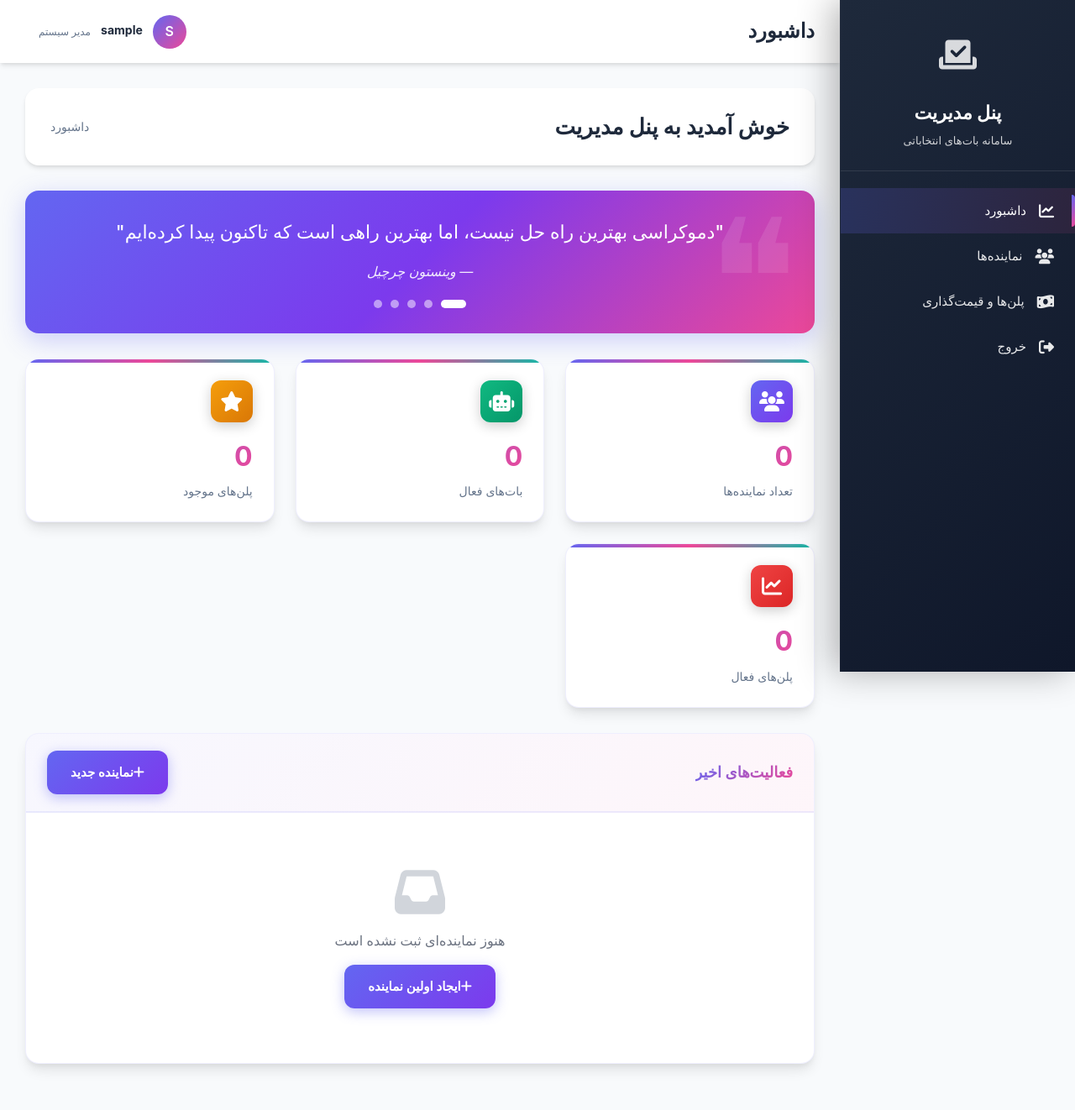
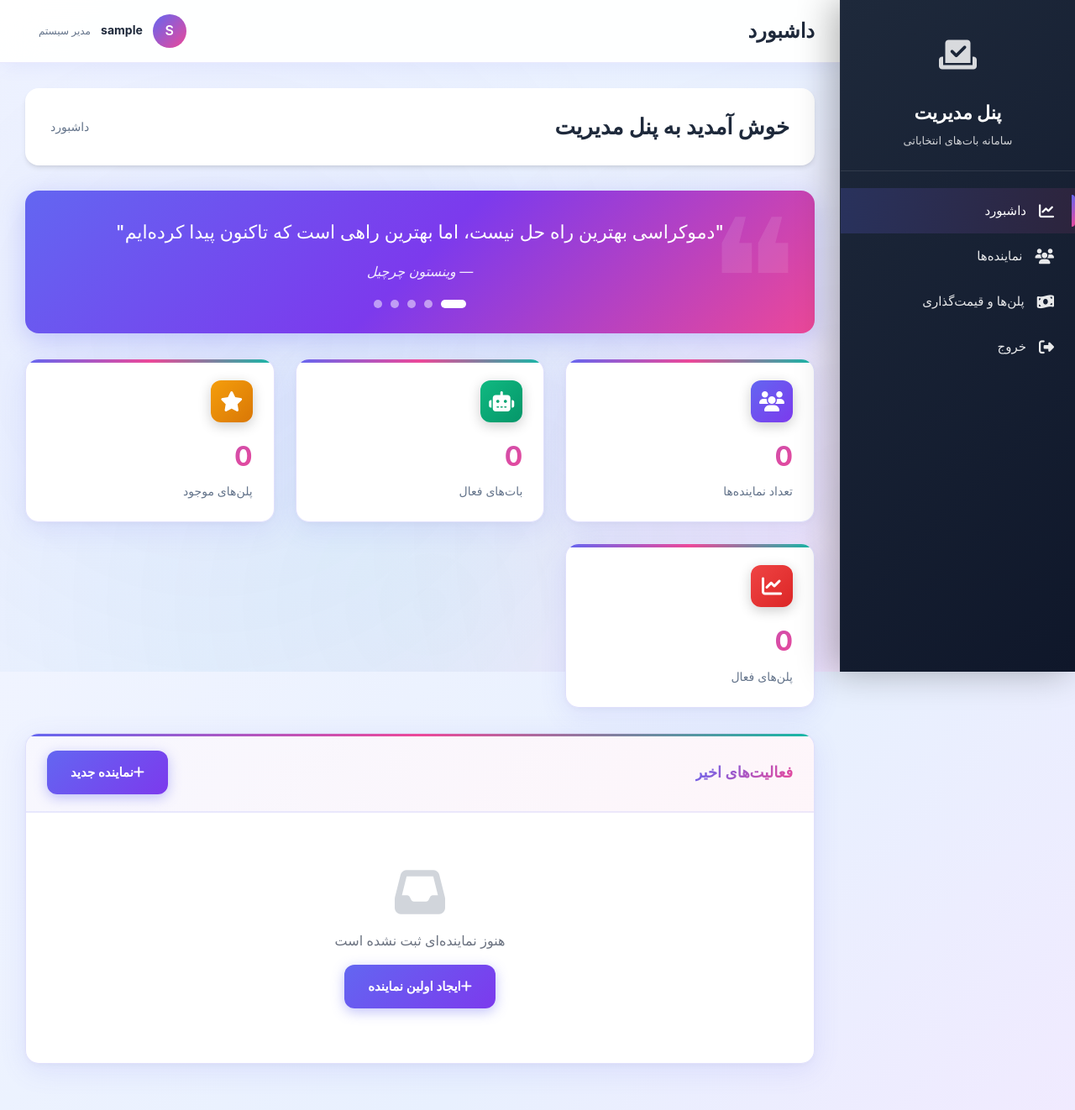
Before and after one commit to mrFarzadProgrammer/Candidate, a Flask app: page /dashboard in a window 1280 px wide. Shown: the whole page at 84% size. Run offline with Flask 3, Linux system fonts and the light colour scheme; the visitor is signed in with stand-in values (Sample User, id 1).

Commit message:
World-class design: Glassmorphism + gradient backgrounds + stronger borders/shadows

```diff
--- a/static/css/modern-admin.css
+++ b/static/css/modern-admin.css
@@ -69,12 +69,29 @@
 
 body {
     font-family: 'Vazir', -apple-system, BlinkMacSystemFont, 'Segoe UI', 'Roboto', 'Oxygen', 'Ubuntu', sans-serif;
-    background: var(--gray-50);
+    background: linear-gradient(135deg, #f0f4ff 0%, #e8f0fe 50%, #f3e8ff 100%);
+    background-attachment: fixed;
     color: var(--gray-800);
     direction: rtl;
     line-height: 1.6;
     -webkit-font-smoothing: antialiased;
     -moz-osx-font-smoothing: grayscale;
+    position: relative;
+}
+
+body::before {
+    content: '';
+    position: fixed;
+    top: 0;
+    left: 0;
+    width: 100%;
+    height: 100%;
+    background-image:
+        radial-gradient(circle at 20% 50%, rgba(99, 102, 241, 0.05) 0%, transparent 50%),
+        radial-gradient(circle at 80% 80%, rgba(236, 72, 153, 0.05) 0%, transparent 50%),
+        radial-gradient(circle at 40% 90%, rgba(20, 184, 166, 0.05) 0%, transparent 50%);
+    pointer-events: none;
+    z-index: 0;
 }
 
 /* ───────────────────────────────────────────────────────────────
@@ -510,13 +540,19 @@
     flex: 1;
     margin-right: var(--sidebar-width);
     min-height: 100vh;
+    background: transparent;
+    position: relative;
+    z-index: 1;
 }
 
 /* Topbar */
 .topbar {
     height: var(--topbar-height);
-    background: var(--white);
-    box-shadow: var(--shadow);
+    background: rgba(255, 255, 255, 0.95);
+    backdrop-filter: blur(20px);
+    -webkit-backdrop-filter: blur(20px);
+    box-shadow: 0 4px 20px rgba(99, 102, 241, 0.08);
+    border-bottom: 1px solid rgba(99, 102, 241, 0.15);
     display: flex;
     align-items: center;
     justify-content: space-between;
@@ -610,14 +647,17 @@
 }
 
 .stat-card {
-    background: var(--white);
+    background: rgba(255, 255, 255, 0.98);
+    backdrop-filter: blur(10px);
+    -webkit-backdrop-filter: blur(10px);
     padding: 25px;
     border-radius: var(--border-radius);
-    box-shadow: var(--shadow-md);
+    box-shadow: 0 8px 32px rgba(99, 102, 241, 0.12),
+                0 2px 8px rgba(0, 0, 0, 0.04);
     transition: var(--transition-base);
     position: relative;
     overflow: hidden;
-    border: 1px solid rgba(99, 102, 241, 0.1);
+    border: 1.5px solid rgba(99, 102, 241, 0.2);
 }
 
 .stat-card::before {
@@ -693,19 +734,34 @@
 
 /* Card */
 .card {
-    background: var(--white);
+    background: rgba(255, 255, 255, 0.98);
+    backdrop-filter: blur(10px);
+    -webkit-backdrop-filter: blur(10px);
     border-radius: var(--border-radius);
-    box-shadow: var(--shadow-md);
+    box-shadow: 0 8px 32px rgba(99, 102, 241, 0.12),
+                0 2px 8px rgba(0, 0, 0, 0.04);
     margin-bottom: 25px;
     overflow: hidden;
     transition: var(--transition-base);
-    border: 1px solid rgba(99, 102, 241, 0.1);
+    border: 1.5px solid rgba(99, 102, 241, 0.2);
+    position: relative;
+}
+
+.card::before {
+    content: '';
+    position: absolute;
+    top: 0;
+    right: 0;
+    width: 100%;
+    height: 3px;
+    background: linear-gradient(90deg, #6366f1 0%, #ec4899 50%, #14b8a6 100%);
 }
 
 .card:hover {
-    transform: translateY(-4px);
-    box-shadow: 0 12px 40px rgba(99, 102, 241, 0.15);
-    border-color: rgba(99, 102, 241, 0.3);
+    transform: translateY(-6px);
+    box-shadow: 0 16px 48px rgba(99, 102, 241, 0.2),
+                0 4px 12px rgba(0, 0, 0, 0.06);
+    border-color: rgba(99, 102, 241, 0.4);
 }
 
 .card-header {
```
Also changed, not shown: other parts of static/css/modern-admin.css (+20 -5 lines).
